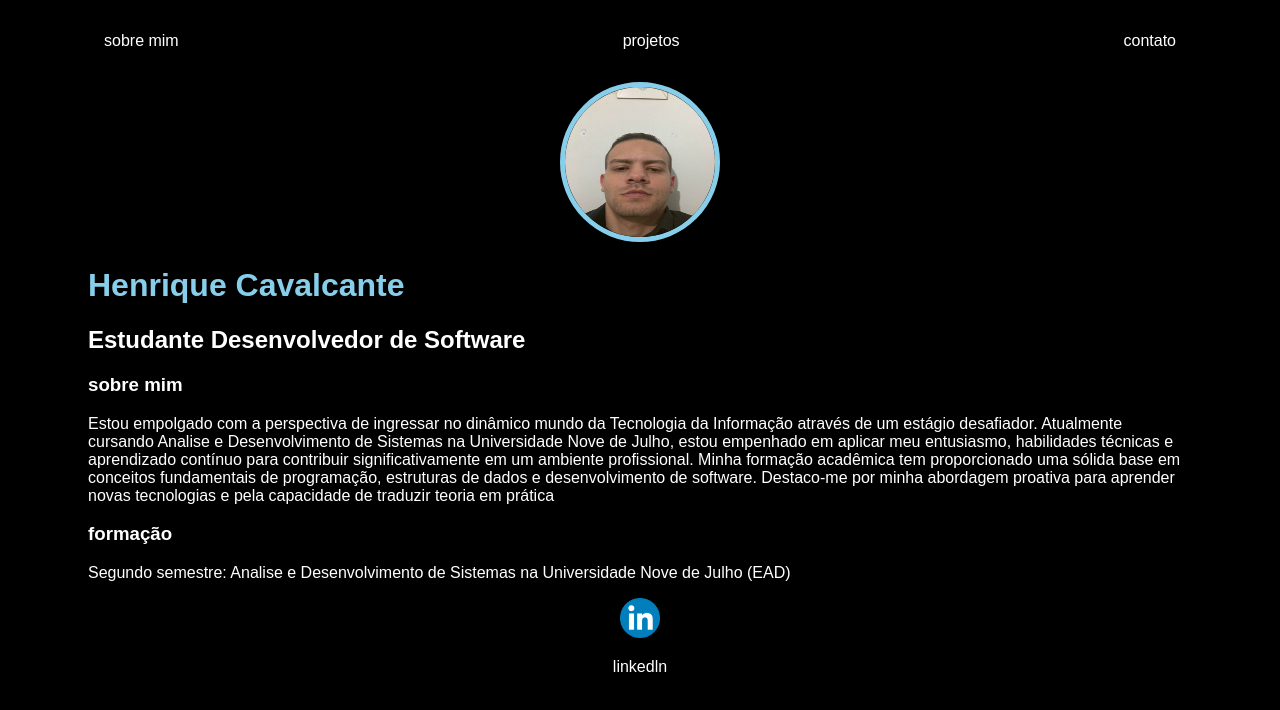
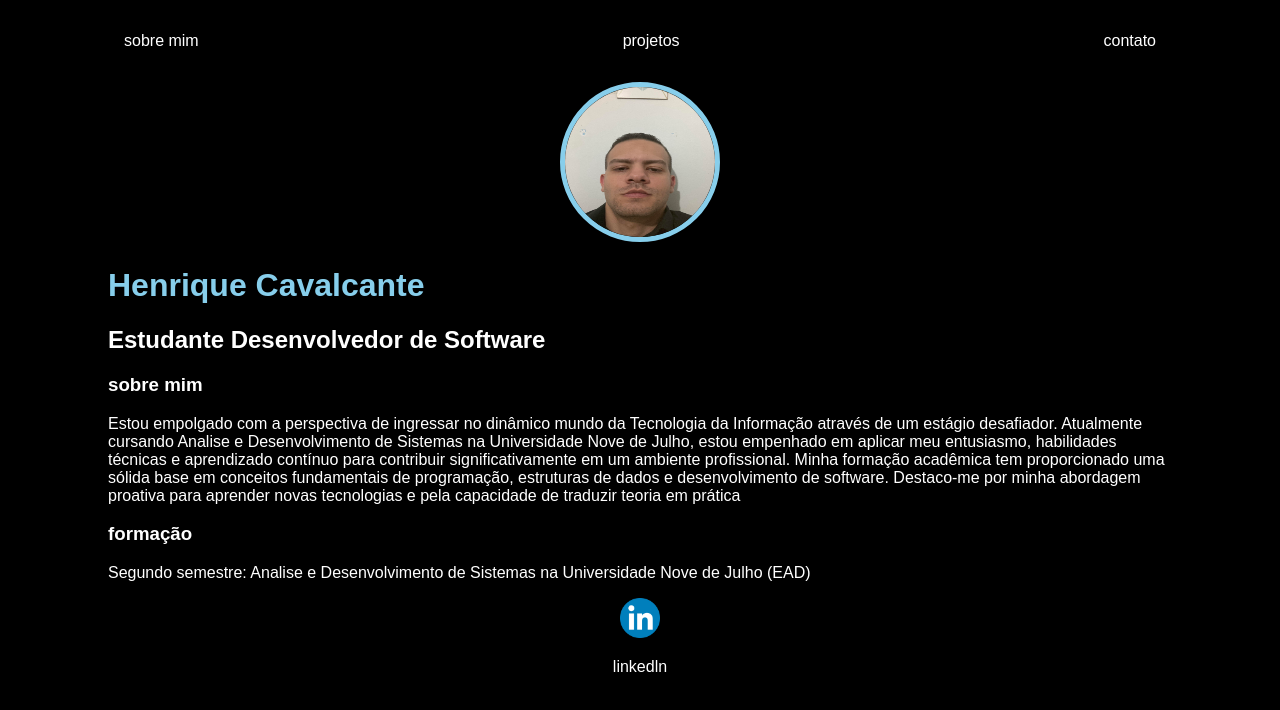
Before and after one commit to henriquemoraescalcante/easy-portfolio, a plain HTML site: page index.html in a window 1280 px wide. Drawn offline with Linux system fonts and the light colour scheme.

Commit message:
Update index.css

```diff
--- a/index.css
+++ b/index.css
@@ -40,7 +40,7 @@ footer{
 
 }
 .conteiner{
-    padding: 0px 80px;
+    padding: 0px 100px;
 }
 
 nav a:hover{
```
